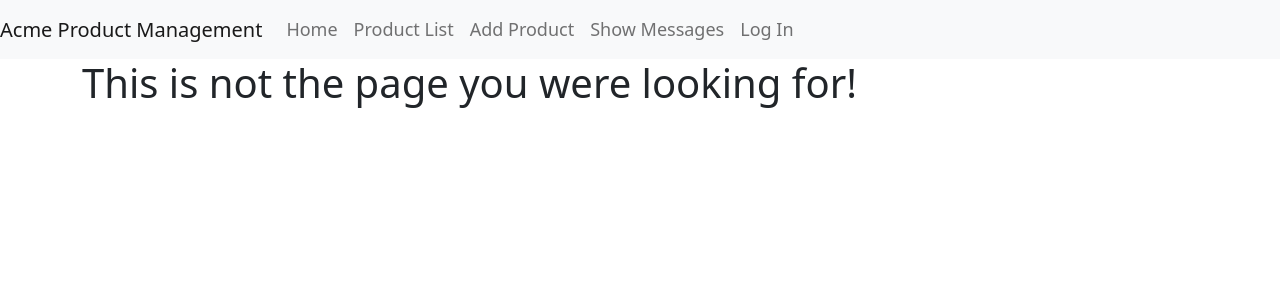
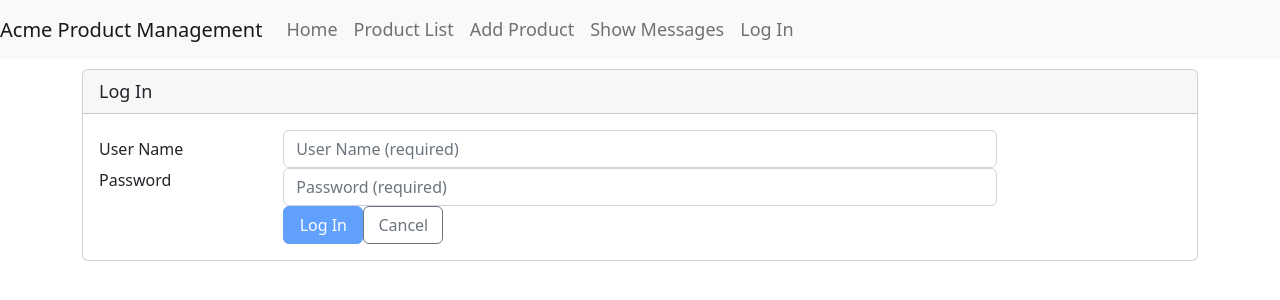
Before and after one commit to Dilan-Lakshitha/APM-Start, an Angular app: page /login in a window 1280 px wide. Shown: the top 300 px of the page. Built offline with nearby package versions, Linux system fonts and the light colour scheme; what angular-in-memory-web-api would draw is missing.

Commit message:
feature module

```diff
--- a/src/app/app.component.html
+++ b/src/app/app.component.html
@@ -7,7 +7,7 @@
     </li>
     <li class="nav-item">
       <a class="nav-link"
-      [routerLink]="['/Products']">Product List</a>
+      [routerLink]="['/products']">Product List</a>
     </li>
     <li class="nav-item">
       <a class="nav-link">Add Product</a>
@@ -22,7 +22,8 @@
       <a class="nav-link">Show Messages</a>
     </li>
     <li class="nav-item"
-        *ngIf="!isLoggedIn">
+        *ngIf="!isLoggedIn"
+        [routerLink]="['/login']">
       <a class="nav-link">Log In</a>
     </li>
     <li class="nav-item"
--- a/src/app/app.component.ts
+++ b/src/app/app.component.ts
@@ -1,6 +1,7 @@
 import { Component } from '@angular/core';
 
 import { AuthService } from './user/auth.service';
+import { Router } from '@angular/router';
 
 @Component({
   selector: 'pm-root',
@@ -21,10 +22,10 @@
     return '';
   }
 
-  constructor(private authService: AuthService) { }
+  constructor(private authService: AuthService,private router:Router) { }
 
   logOut(): void {
     this.authService.logout();
-    console.log('Log out');
+    this.router.navigateByUrl('/welcome');
   }
 }
--- a/src/app/user/login.component.html
+++ b/src/app/user/login.component.html
@@ -63,7 +63,8 @@
             </button>
             <button class="btn btn-outline-secondary"
                     type="button"
-                    style="width:80px">
+                    style="width:80px"
+                    [routerLink]="['/welcome']">
               Cancel
             </button>
           </div>
--- a/src/app/user/login.component.ts
+++ b/src/app/user/login.component.ts
@@ -2,6 +2,7 @@
 import { NgForm } from '@angular/forms';
 
 import { AuthService } from './auth.service';
+import { Router } from '@angular/router';
 
 @Component({
   templateUrl: './login.component.html'
@@ -10,7 +11,7 @@
   errorMessage: string;
   pageTitle = 'Log In';
 
-  constructor(private authService: AuthService) { }
+  constructor(private authService: AuthService,private router:Router) {}
 
   login(loginForm: NgForm): void {
     if (loginForm && loginForm.valid) {
@@ -19,6 +20,7 @@
       this.authService.login(userName, password);
 
       // Navigate to the Product List page after log in.
+      this.router.navigate(['/products']);
     } else {
       this.errorMessage = 'Please enter a user name and password.';
     }
--- a/src/app/user/user.module.ts
+++ b/src/app/user/user.module.ts
@@ -3,10 +3,14 @@
 import { LoginComponent } from './login.component';
 
 import { SharedModule } from '../shared/shared.module';
+import { RouterModule } from '@angular/router';
 
 @NgModule({
   imports: [
-    SharedModule
+    SharedModule,
+    RouterModule.forChild([{
+      path:"login",component:LoginComponent
+    }])
   ],
   declarations: [
     LoginComponent
```
Also changed, not shown: src/app/app-routing.module.ts (added, +18 -0 lines), src/app/app.module.ts (+5 -8 lines).
